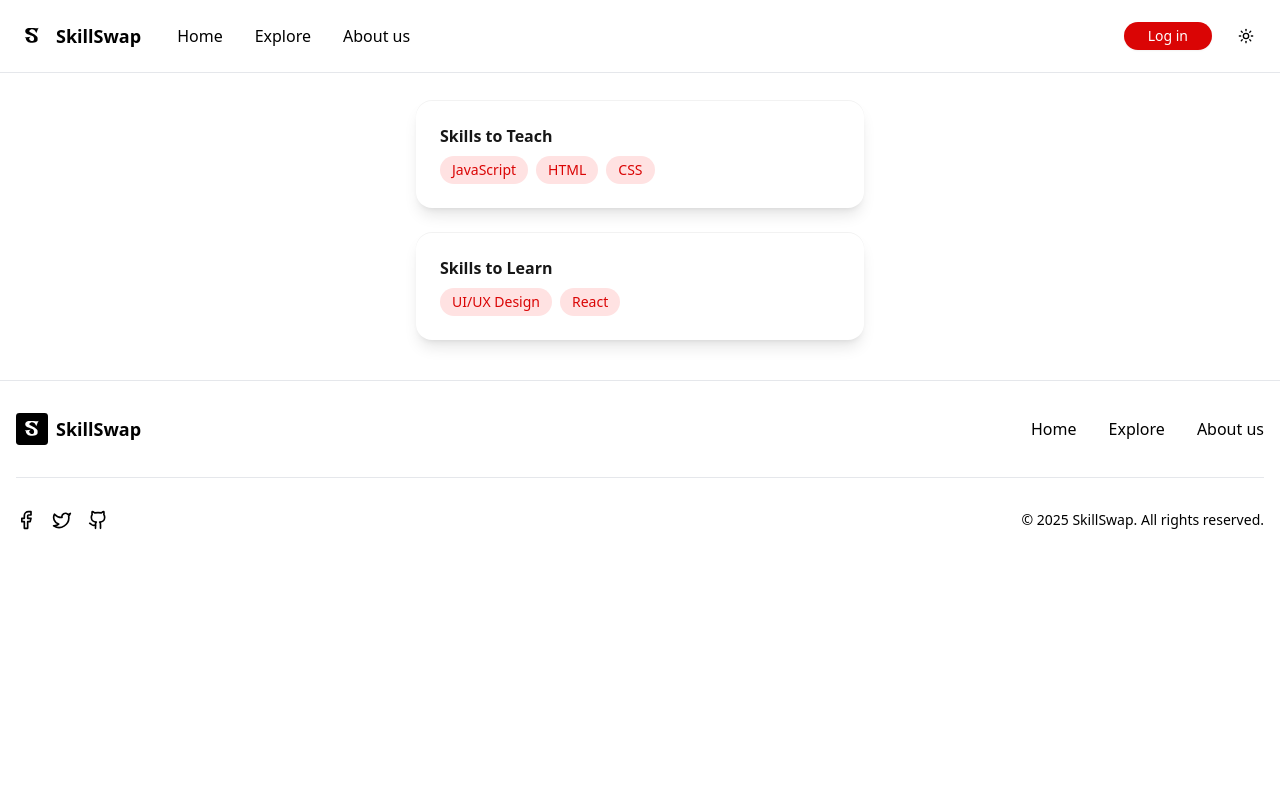
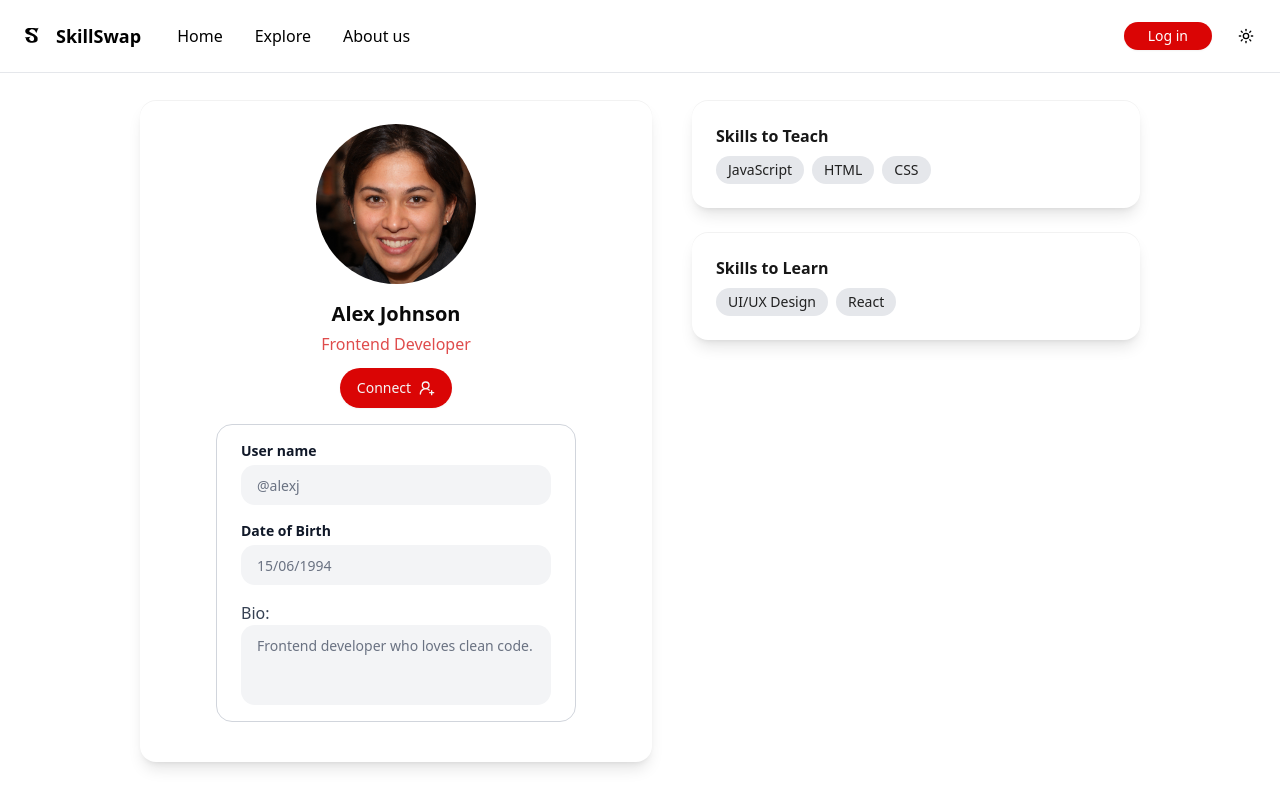
Before and after one commit to lpun-majessica/skill-swap, a Next.js app: page /user/1 in a window 1280 px wide. Shown: the top 800 px of the page. Built offline with nearby package versions, Linux system fonts and the light colour scheme.

Commit message:
refractor(user/[id]): add DataContext and connect button to UserDetail, add highlight skill to SkillDetails

```diff
--- a/src/app/user/[id]/page.js
+++ b/src/app/user/[id]/page.js
@@ -1,16 +1,20 @@
-import userData from '@/lib/data/users.json';
-import SkillDisplay from '@/components/profile/SkillDisplay';
+'use client';
+
+import { useParams } from 'next/navigation';
+import { useAuthContext } from "@/contexts/auth-context";
+import SkillDetails from '@/components/profile/SkillDetails';
 import UserDetails from '@/components/profile/UserDetails';
+import { useDataContext } from '@/contexts/data-context';
 
-function formatDate(dateStr) {
-  const date = new Date(dateStr);
-  return date.toLocaleDateString('en-GB');
-}
 
-export default async function UserProfile(props) { //Nextjs 15 yêu cầu
-  const params = await props.params;
+export default function UserProfile() {
+  const params = useParams();
   const userId = parseInt(params.id);
-  const user = userData.find((u) => u.id === userId);
+  const { getUserById } = useDataContext();
+  const user = getUserById(userId);
+
+
+  const { currentUser } = useAuthContext();
 
   if (!user) {
     return <div className="text-center mt-10 text-red-600">User not found</div>;
@@ -23,8 +27,16 @@ export default async function UserProfile(props) { //Nextjs 15 yêu cầu
 
       {/* Right: skills */}
       <div className="flex flex-col gap-6 items-center">
-        <SkillDisplay title="Skills to Teach" skills={user.skillsToTeach} />
-        <SkillDisplay title="Skills to Learn" skills={user.skillsToLearn} />
+        <SkillDetails
+          title="Skills to Teach"
+          skills={user.skillsToTeach}
+          currentUserSkills={currentUser?.skillsToLearn}
+        />
+        <SkillDetails
+          title="Skills to Learn"
+          skills={user.skillsToLearn}
+          currentUserSkills={currentUser?.skillsToTeach}
+        />
       </div>
     </div>
   );
--- /dev/null
+++ b/src/components/profile/SkillDetails.jsx
@@ -0,0 +1,33 @@
+export default function SkillDetails({ title, skills, currentUserSkills = [] }) {
+  // Sắp xếp skills: match lên trước
+  const sortedSkills = [...skills].sort((a, b) => {
+    const aMatch = currentUserSkills.includes(a);
+    const bMatch = currentUserSkills.includes(b);
+    return aMatch === bMatch ? 0 : aMatch ? -1 : 1;
+  });
+
+  return (
+    <div className="mx-2 sm:mx-auto w-sm sm:w-md max-w-lg md:w-md lg:w-md bg-white dark:bg-ss-black-929 p-6 rounded-2xl shadow-lg inset-shadow-2xs dark:shadow-none">
+      <div>
+        <h3 className="font-semibold mb-2 text-ss-black-717 dark:text-ss-light-FFF">{title}</h3>
+        <div className="flex flex-wrap gap-2">
+          {sortedSkills.map((skill) => {
+            const isMatch = currentUserSkills.includes(skill);
+            return (
+              <div
+                key={skill}
+                className={`px-3 py-1 rounded-full text-sm font-normal ${
+                  isMatch
+                    ? 'border border-ss-red-444 bg-red-100 dark:bg-ss-red-ABA text-ss-red-505 dark:text-ss-red-404'
+                    : 'bg-gray-200  dark:bg-ss-black-444 text-ss-black-121 dark:text-ss-light-FFF '
+                }`}
+              >
+                {skill}
+              </div>
+            );
+          })}
+        </div>
+      </div>
+    </div>
+  );
+}
--- a/src/components/profile/SkillDisplay.jsx
+++ /dev/null
@@ -1,19 +0,0 @@
-export default function SkillDisplay({ title, skills }) {
-    return (
-      <div className="mx-2 sm:mx-auto w-sm sm:w-md max-w-lg md:w-md lg:w-md bg-white  dark:bg-ss-black-929 p-6 rounded-2xl shadow-lg inset-shadow-2xs  dark:shadow-none">
-        <div>
-        <h3 className="font-semibold mb-2 text-ss-black-717 dark:text-ss-light-FFF">{title}</h3>
-        <div className="flex flex-wrap gap-2">
-          {skills.map((skill) => (
-            <div
-              key={skill}
-              className="bg-red-100 dark:bg-ss-red-ABA text-ss-red-505 dark:text-ss-red-404 px-3 py-1 rounded-full text-sm font-normal"
-            >
-              {skill}
-            </div>
-          ))}
-        </div>
-        </div>
-      </div>
-    );
-  }
--- a/src/components/profile/UserDetails.jsx
+++ b/src/components/profile/UserDetails.jsx
@@ -2,17 +2,56 @@
 
 import { useState, useEffect } from "react";
 import { useAuthContext } from "@/contexts/auth-context";
+import { useDataContext } from "@/contexts/data-context";
 import Image from "next/image";
 import EditProfilePopup from "./EditProfilePopup";
+import { Button, PopUpButton } from "@/components/common/Buttons";
+import { UserRoundPlus } from "lucide-react";
 
 const formatDate = (dateString) => {
   const date = new Date(dateString);
   return date.toLocaleDateString("en-GB");
 };
 
-const UserDetails = ({ isEditable = true }) => {
+function ConnectionsButtons({ connection, username }) {
+  const { currentUser} = useAuthContext();
+	if (connection.length === 0) {
+		return (
+			<Button text="Connect" username={username}>
+				<UserRoundPlus />
+			</Button>
+		);
+	} else if (connection[connection.length - 1].isAccepted) {
+		return <PopUpButton variant="connected" username={username} />;
+	} else if (connection[connection.length - 1].sender_id === currentUser.id) {
+		return <PopUpButton variant="pending" username={username} />;
+	} else if (connection[connection.length - 1].receiver_id === currentUser.id) {
+		return (
+			<>
+				<Button text="Decline" username={username} />
+				<Button text="Accept" username={username} />
+			</>
+		);
+	}
+}
+
+
+const UserDetails = ({ isEditable = true, user = null }) => {
   const { currentUser, updateCurrentUser } = useAuthContext();
   const [showPopup, setShowPopup] = useState(false);
+
+  // const connection = useDataContext().connections.filter(
+  //     (conn) =>
+  //       (conn.sender_id === user.id && conn.receiver_id === currentUser.id) ||
+  //       (conn.sender_id === currentUser.id && conn.receiver_id === user.id)
+  //   );
+  const connection = useDataContext().connections.filter(
+    (conn) =>
+      currentUser &&
+      user &&
+      ((conn.sender_id === user.id && conn.receiver_id === currentUser.id) ||
+       (conn.sender_id === currentUser.id && conn.receiver_id === user.id))
+  );
 
   const handleEditClick = () => setShowPopup(true);
   const handleClosePopup = () => setShowPopup(false);
@@ -22,18 +61,17 @@ const UserDetails = ({ isEditable = true }) => {
     setShowPopup(false);
   };
 
-  if (!currentUser) return null;
+  const userData = isEditable ? currentUser : user;
+
+  if (!userData) return null;
 
   return (
     <div className=" mx-5 md:mx-0 w-sm lg:w-lg md:w-md sm:w-md bg-white dark:bg-ss-black-929 rounded-2xl shadow-lg inset-shadow-2xs p-6 flex flex-col items-center h-fit">
-      <Image src={currentUser.pfp} alt="Avatar" width={160} height={160} className="rounded-full" />
-      <h2 className="text-xl font-bold mt-4">{currentUser.fullname}</h2>
-      <h4 className="text-ss-red-444 text-base mt-1">{currentUser.job}</h4>
+      <Image src={userData.pfp} alt="Avatar" width={160} height={160} className="rounded-full" />
+      <h2 className="text-xl font-bold mt-4">{userData.fullname}</h2>
+      <h4 className="text-ss-red-444 text-base mt-1 mb-3">{userData.job}</h4>
       {!isEditable && (
-        <button className="font-semibold text-ss-light-FFF mt-4 px-6 py-2 bg-ss-red-404 rounded-full hover:bg-ss-light-777 hover:text-ss-black-717">
-          Connect
-        </button>
-        // <ConnectionsButtons connection={connection} username={username} />
+        <ConnectionsButtons connection={connection} username={userData.username} />
       )}
       <div className="w-78 px-5 border border-gray-300 dark:border-ss-black-131 rounded-2xl py-4 sm:px-6 flex flex-col items-center my-4 sm:w-90">
         <div className="flex flex-col gap-4 w-full">
@@ -41,7 +79,7 @@ const UserDetails = ({ isEditable = true }) => {
           <div>
             <p className="text-sm font-semibold text-gray-900 mb-1 dark:text-ss-light-FFF">User name</p>
             <div className="bg-gray-100 rounded-xl px-4 py-2 dark:bg-ss-black-121 w-full">
-              <span className="text-gray-500 text-sm dark:text-ss-light-333">@{currentUser.username}</span>
+              <span className="text-gray-500 text-sm dark:text-ss-light-333">@{userData.username}</span>
             </div>
           </div>
 
@@ -49,7 +87,7 @@ const UserDetails = ({ isEditable = true }) => {
           <div>
             <p className="text-sm font-semibold text-gray-900 mb-1 dark:text-ss-light-FFF">Date of Birth</p>
             <div className="bg-gray-100 rounded-xl px-4 py-2 dark:bg-ss-black-121">
-              <span className="text-gray-500 text-sm dark:text-ss-light-333">{formatDate(currentUser.dob)}</span>
+              <span className="text-gray-500 text-sm dark:text-ss-light-333">{formatDate(userData.dob)}</span>
             </div>
           </div>
 
@@ -57,7 +95,7 @@ const UserDetails = ({ isEditable = true }) => {
           <div>
             <p className="font-medium text-gray-700 dark:text-ss-light-FFF">Bio:</p>
             <div className="bg-gray-100 rounded-xl px-4 py-2 h-20 dark:bg-ss-black-121">
-              <span className="text-gray-500 text-sm dark:text-ss-light-333">{currentUser.bio}</span>
+              <span className="text-gray-500 text-sm dark:text-ss-light-333">{userData.bio}</span>
             </div>
           </div>
         </div>
--- a/src/contexts/data-context.jsx
+++ b/src/contexts/data-context.jsx
@@ -53,6 +53,11 @@ export function DataProvider({ children }) {
   });
 
   const [searchKeyword, setSearchKeyword] = useState("");
+
+  const getUserById = (id) => {
+    return users.find((user) => user.id === id);
+  };
+
 
   const getFilteredUsers = (currentUserId) => {
     let filtered = users.filter((user) => user.id !== currentUserId); // Exclude self
@@ -151,6 +156,7 @@ export function DataProvider({ children }) {
         setFilters,
         searchKeyword,
         setSearchKeyword,
+        getUserById,
         getFilteredUsers,
         getUsersByStatus,
       }}
```
